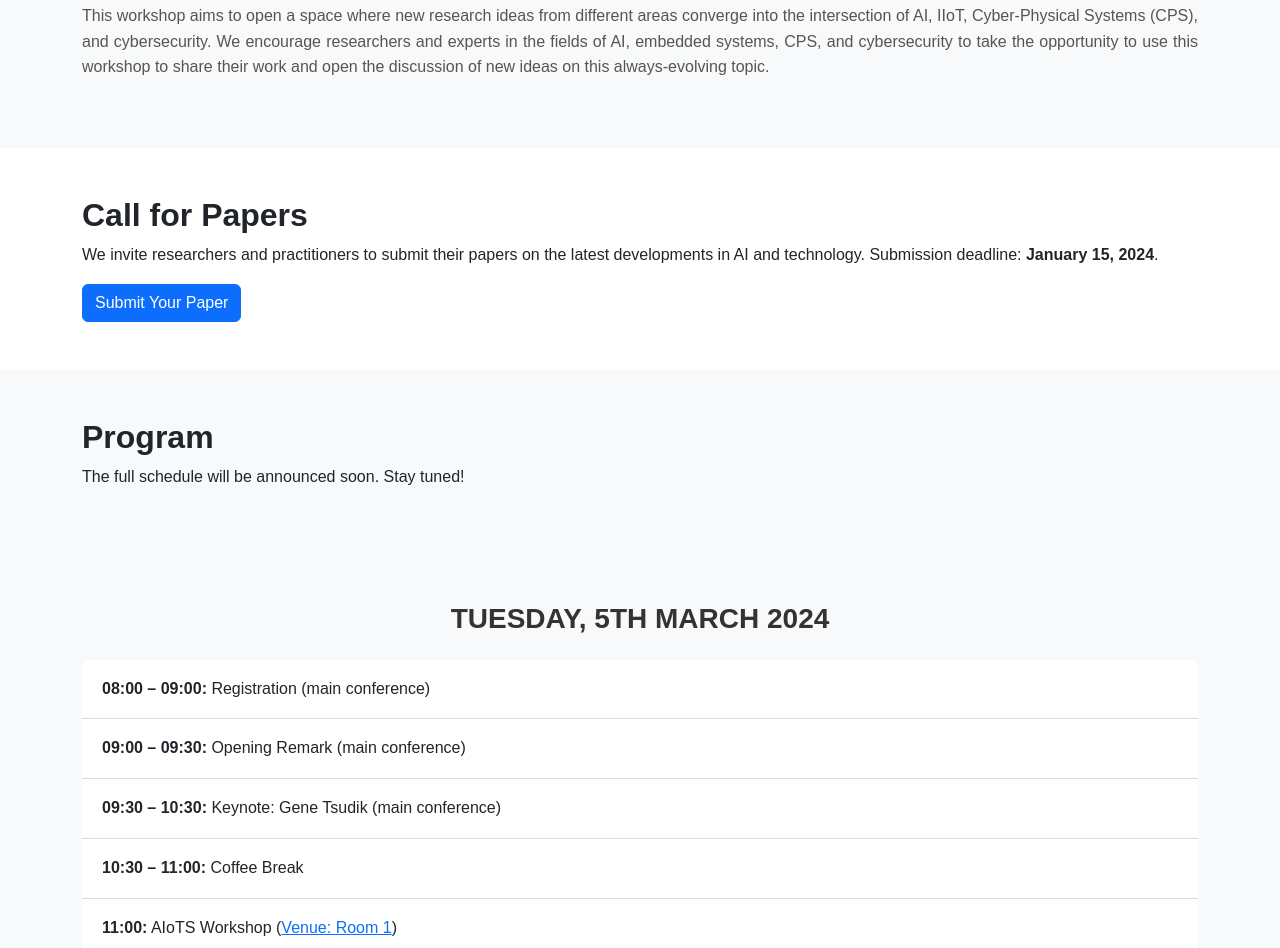
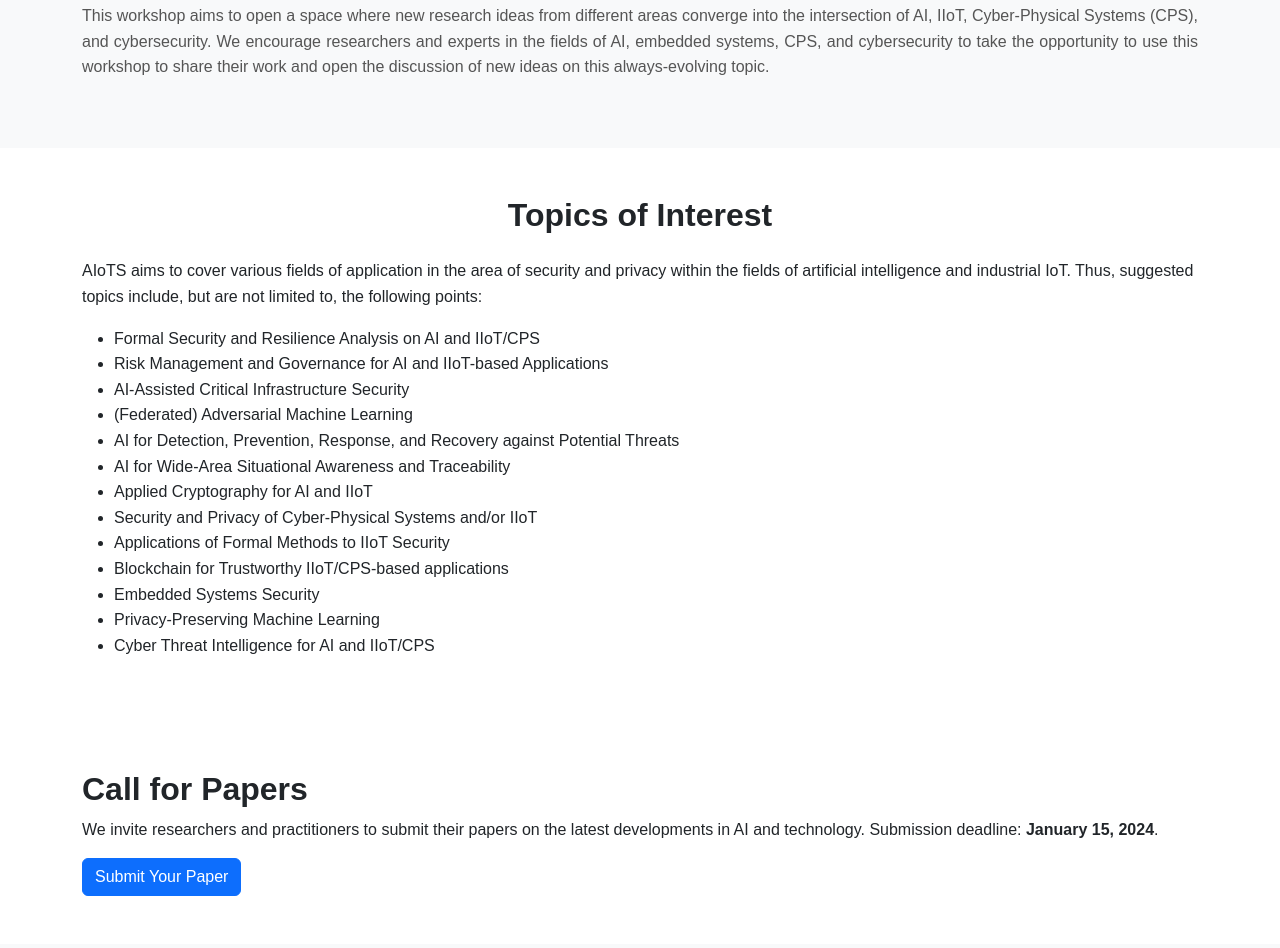
Before and after one commit to aiotsweb/aiots2025, a plain HTML site: page index.html in a window 1280 px wide. Shown: the part 1017-1965 px from the top of the page. Drawn offline with nearby package versions, Linux system fonts and the light colour scheme.

Commit message:
Update index.html

```diff
--- a/index.html
+++ b/index.html
@@ -65,6 +65,30 @@
     </div>
 </section>
 
+<!-- Topics of Interest Section -->
+<section id="topics" class="py-5">
+    <div class="container">
+        <h2 class="text-center mb-4">Topics of Interest</h2>
+        <p>
+            AIoTS aims to cover various fields of application in the area of security and privacy within the fields of artificial intelligence and industrial IoT. Thus, suggested topics include, but are not limited to, the following points:
+        </p>
+        <ul>
+            <li>Formal Security and Resilience Analysis on AI and IIoT/CPS</li>
+            <li>Risk Management and Governance for AI and IIoT-based Applications</li>
+            <li>AI-Assisted Critical Infrastructure Security</li>
+            <li>(Federated) Adversarial Machine Learning</li>
+            <li>AI for Detection, Prevention, Response, and Recovery against Potential Threats</li>
+            <li>AI for Wide-Area Situational Awareness and Traceability</li>
+            <li>Applied Cryptography for AI and IIoT</li>
+            <li>Security and Privacy of Cyber-Physical Systems and/or IIoT</li>
+            <li>Applications of Formal Methods to IIoT Security</li>
+            <li>Blockchain for Trustworthy IIoT/CPS-based applications</li>
+            <li>Embedded Systems Security</li>
+            <li>Privacy-Preserving Machine Learning</li>
+            <li>Cyber Threat Intelligence for AI and IIoT/CPS</li>
+        </ul>
+    </div>
+</section>
 
     <!-- Call for Papers Section -->
     <section id="cfp" class="py-5">
```
